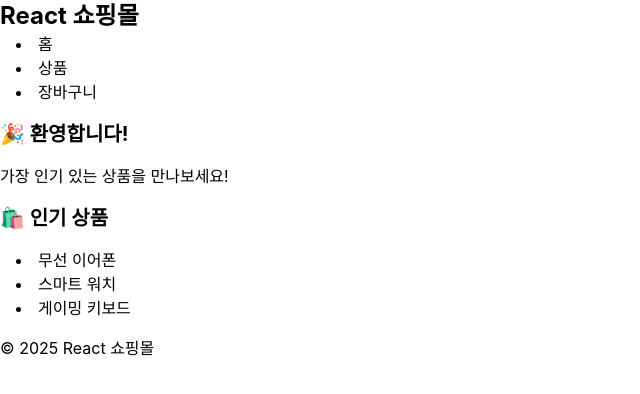
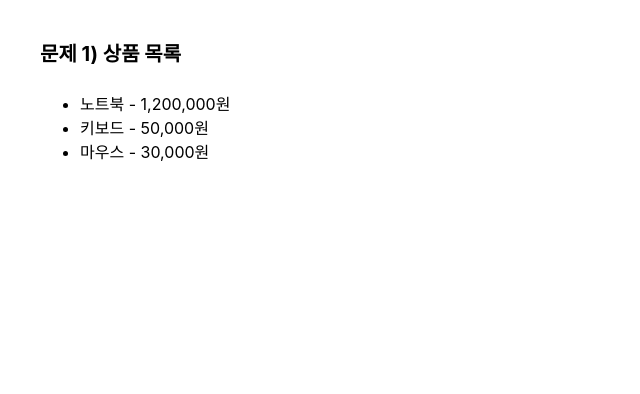
Before and after one commit to 1022gusl/WebPro, a React (Create React App) app: page / in a window 1280 px wide. Shown: the top 394 px of the page, without its empty margins (0-640 px from the left). Built offline with nearby package versions, Linux system fonts and the light colour scheme; the HTML template or start-up script is replaced by a standard one.

Commit message:
feat: src4-1 작성

```diff
--- a/src/App.jsx
+++ b/src/App.jsx
@@ -1,17 +1,33 @@
-import Header from './components/Header';
-import Home from './components/Home';
-import ProductList from './components/ProductList';
-import Footer from './components/Footer';
+function ProductItem({ name, price }) {
+  return (
+    <li>
+      {name} - {price.toLocaleString()}원
+    </li>
+  );
+}
 
-function App() {
+function ProductList({ products }) {
   return (
-    <div className="container">
-      <Header />
-      <Home />
-      <ProductList />
-      <Footer />
+    <div className="mx-10 my-10">
+      <h1 className="text-xl font-bold  ">문제 1) 상품 목록</h1>
+      <ul className="list-disc mt-6 ml-10">
+        {products.map((product) => (
+          <ProductItem
+            key={product.id}
+            name={product.name}
+            price={product.price}
+          />
+        ))}
+      </ul>
     </div>
   );
 }
 
-export default App;
+export default function App() {
+  const products = [
+    { id: 1, name: '노트북', price: 1200000 },
+    { id: 2, name: '키보드', price: 50000 },
+    { id: 3, name: '마우스', price: 30000 },
+  ];
+  return <ProductList products={products} />;
+}
```
